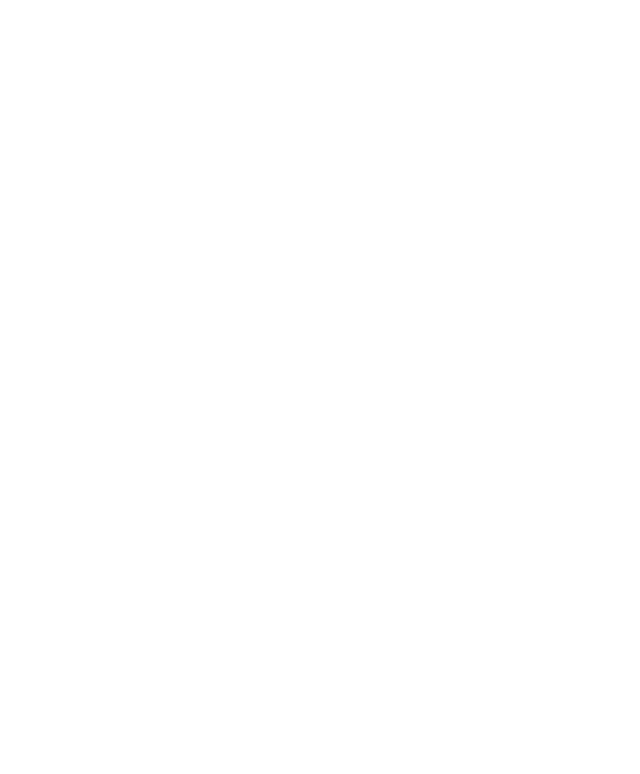
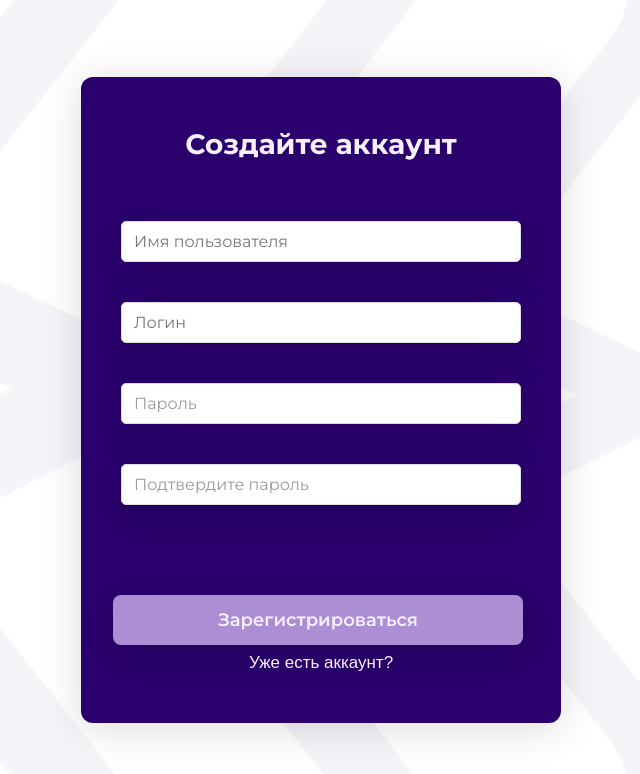
Before and after one commit to waldq/mtuci.intouch, a React (Create React App) app in the folder front/: page / in a window 1280 px wide. Shown: the top 774 px of the page, without its empty margins (319-959 px from the left). Built offline with nearby package versions, Linux system fonts and the light colour scheme.

Commit message:
feat: add registration page

```diff
--- a/front/package.json
+++ b/front/package.json
@@ -9,6 +9,7 @@
     "@testing-library/user-event": "^13.5.0",
     "react": "^19.2.4",
     "react-dom": "^19.2.4",
+    "react-helmet": "^6.1.0",
     "react-scripts": "5.0.1",
     "web-vitals": "^2.1.4"
   },
--- a/front/public/index.html
+++ b/front/public/index.html
@@ -1,43 +1,17 @@
 <!DOCTYPE html>
-<html lang="en">
+<html lang="ru">
   <head>
     <meta charset="utf-8" />
-    <link rel="icon" href="%PUBLIC_URL%/favicon.ico" />
     <meta name="viewport" content="width=device-width, initial-scale=1" />
-    <meta name="theme-color" content="#000000" />
-    <meta
-      name="description"
-      content="Web site created using create-react-app"
-    />
-    <link rel="apple-touch-icon" href="%PUBLIC_URL%/logo192.png" />
-    <!--
-      manifest.json provides metadata used when your web app is installed on a
-      user's mobile device or desktop. See https://developers.google.com/web/fundamentals/web-app-manifest/
-    -->
-    <link rel="manifest" href="%PUBLIC_URL%/manifest.json" />
-    <!--
-      Notice the use of %PUBLIC_URL% in the tags above.
-      It will be replaced with the URL of the `public` folder during the build.
-      Only files inside the `public` folder can be referenced from the HTML.
+    <meta name="theme-color" content="#372579" />
+    <meta name="description" content="Страница регистрации" />
 
-      Unlike "/favicon.ico" or "favicon.ico", "%PUBLIC_URL%/favicon.ico" will
-      work correctly both with client-side routing and a non-root public URL.
-      Learn how to configure a non-root public URL by running `npm run build`.
-    -->
-    <title>React App</title>
+    <!-- Шрифты -->
+    <link rel="preconnect" href="https://fonts.googleapis.com">
+    <link rel="preconnect" href="https://fonts.gstatic.com" crossorigin>
+    <link href="https://fonts.googleapis.com/css2?family=Montserrat:wght@400;500;600;700&display=swap" rel="stylesheet">
   </head>
   <body>
-    <noscript>You need to enable JavaScript to run this app.</noscript>
     <div id="root"></div>
-    <!--
-      This HTML file is a template.
-      If you open it directly in the browser, you will see an empty page.
-
-      You can add webfonts, meta tags, or analytics to this file.
-      The build step will place the bundled scripts into the <body> tag.
-
-      To begin the development, run `npm start` or `yarn start`.
-      To create a production bundle, use `npm run build` or `yarn build`.
-    -->
   </body>
 </html>
--- a/front/src/App.js
+++ b/front/src/App.js
@@ -1,7 +1,10 @@
 import './App.css';
+import Register from './components/pages/Register/register';
 
 function App() {
-  return ;
+  return (
+    <Register/>
+  );
 }
 
 export default App;
--- a/front/src/components/pages/Register/register.css
+++ b/front/src/components/pages/Register/register.css
@@ -0,0 +1,129 @@
+* {
+    margin: 0;
+    padding: 0;
+    box-sizing: border-box;
+}
+
+.register-container {
+    min-height: 100vh;
+    display: flex;
+    align-items: center;
+    justify-content: center;
+    background-image: url('../images/background.png');
+    background-size: cover;
+    background-position: center;
+    background-repeat: no-repeat;
+    font-family: "Montserrat", sans-serif;
+    padding: 16px;
+}
+
+.register-card {
+    width: 480px;
+    max-width: 100%;
+    height: auto;
+    min-height: 640px;
+    border-radius: 12px;
+    background-color: #2A006D;
+    box-shadow: 0 5px 40px rgba(0, 0, 0, 0.15);
+    padding: 50px 32px;
+    display: flex;
+    flex-direction: column;
+    align-items: center;
+}
+
+.register-title {
+    font-family: "Montserrat", sans-serif;
+    font-size: 28px;
+    margin-bottom: 60px;
+    color: #F6F0FF;
+    text-align: center;
+    word-break: break-word;
+}
+
+.register-form {
+    display: flex;
+    flex-direction: column;
+    gap: 20px;
+    width: 100%;
+}
+
+.forms {
+    display: flex;
+    flex-direction: column;
+    gap: 40px;
+    align-items: center;
+    width: 100%;
+}
+
+.form-input {
+    width: 400px;
+    max-width: 100%;
+    padding: 10px 0 10px 12px;
+    border: 1px solid #ddd;
+    font-size: 16px;
+    background-color: #ffffff;
+    box-shadow: 0 10px 40px rgba(0, 0, 0, 0.15);
+    border-radius: 5px;
+    font-family: "Montserrat", sans-serif;
+    color: #272626;
+}
+
+.form-input[type="password"] {
+    font-family: "Montserrat", sans-serif;
+    font-size: 16px;
+    font-weight: 900;
+    letter-spacing: 4px;
+    -webkit-text-security: disc;
+    text-box-edge: disc;
+    -webkit-text-stroke: 0.5px black;
+}
+
+.form-input[type="password"]::placeholder {
+    font-family: "Montserrat", sans-serif;
+    font-size: 16px;
+    font-weight: 400;
+    letter-spacing: normal;
+    color: #999;
+    -webkit-text-stroke: 0;
+}
+
+.register-button {
+    width: 410px;
+    max-width: 100%;
+    padding: 14px;
+    margin-top: 70px;
+    background-color: #ab8ed4;
+    border-radius: 8px;
+    font-family: "Montserrat", sans-serif;
+    font-size: 18px;
+    display: flex;
+    justify-content: center;
+    align-items: center;
+    font-weight: 600;
+    color: #F6F0FF;
+    box-shadow: 0 10px 40px rgba(0, 0, 0, 0.15);
+    cursor: pointer;
+    border: none;
+}
+
+.register-button:hover {
+    background-color: #8a5cc9;
+    transition: all 0.2s ease-out;
+}
+
+.login-button {
+    background: none;
+    border: none;
+    padding: 0;
+    margin-top: 8px;
+    text-align: center;
+    font-size: 17px;
+    color: #F6F0FF;
+    cursor: pointer;
+}
+
+.login-button:hover {
+    text-decoration: underline;
+    color: #C8B0E9;
+    transition: all 0.2s ease-out;
+}
--- a/front/src/components/pages/Register/register.jsx
+++ b/front/src/components/pages/Register/register.jsx
@@ -1,19 +1,55 @@
+import { Helmet } from 'react-helmet';
+import './register.css';
+
 const Register = () => {
-    return(
-        <div>
-            <div>
-            <h2></h2>
-            <h5></h5>
-            <input placeholder="Номер телефона"></input>
-            <h5></h5>
-            <input placeholder="Пароль"></input>
-            <h5></h5>
-            <input placeholder="Подтвердите пароль"></input>
-            <button>Зарегестрироваться</button>
-            <button>Уже есть аккаунт?</button>
+    return (
+        <>
+            <Helmet>
+                <title>Регистрация</title>
+                <meta name="description" content="Создайте аккаунт на нашем сайте" />
+                <meta name="theme-color" content="#372579" />
+            </Helmet>
+
+            <div className="register-container">
+                <div className="register-card">
+                    <h2 className="register-title">Создайте аккаунт</h2>
+
+                    <form className="register-form">
+                        <div className="forms">
+                            <input
+                                type="text"
+                                placeholder="Имя пользователя"
+                                className="form-input"
+                            />
+                            <input
+                                type="text"
+                                placeholder="Логин"
+                                className="form-input"
+                            />
+                            <input
+                                type="password"
+                                placeholder="Пароль"
+                                className="form-input"
+                            />
+                            <input
+                                type="password"
+                                placeholder="Подтвердите пароль"
+                                className="form-input"
+                            />
+                        </div>
+
+                        <button type="submit" className="register-button">
+                            Зарегистрироваться
+                        </button>
+                    </form>
+
+                    <button className="login-button">
+                        Уже есть аккаунт?
+                    </button>
+                </div>
             </div>
-        </div>
-    )
+        </>
+    );
 };
 
 export default Register;
```
Also changed, not shown: front/src/components/pages/images/background.png (added), 1 other file (tests, documents, lock files or other folders).
